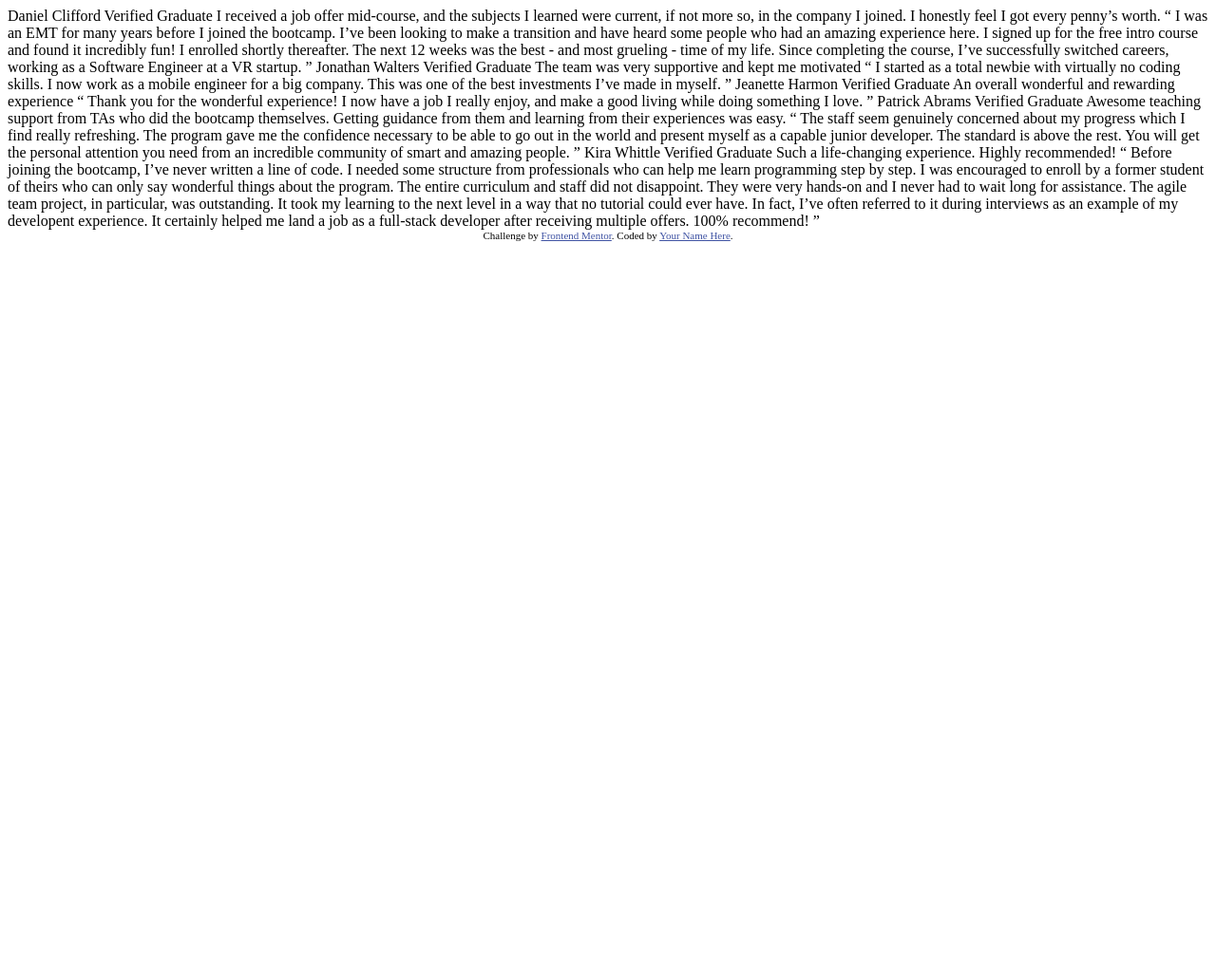
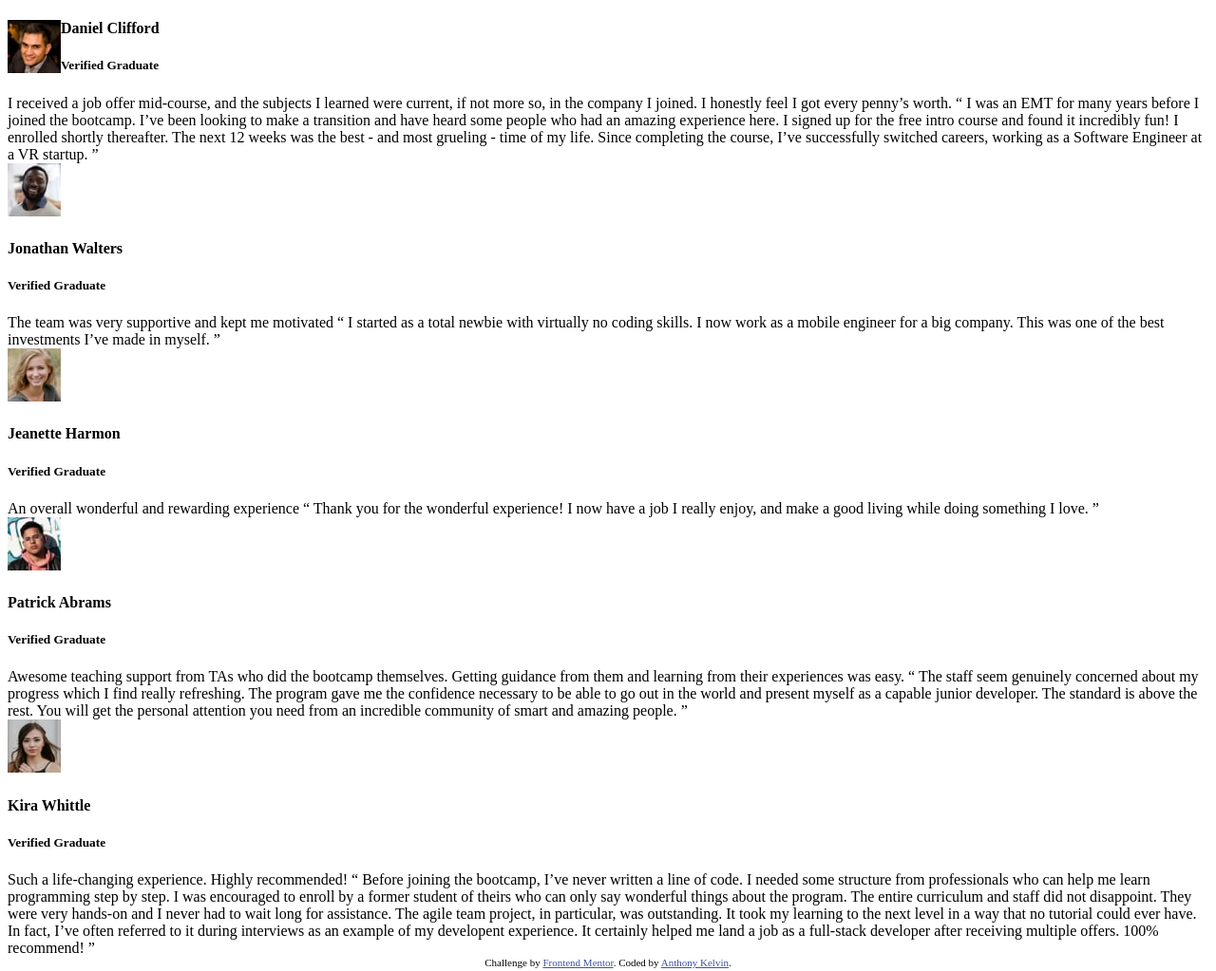
Before and after one commit to aborkelvin/startercode, a plain HTML site: page index.html in a window 1280 px wide. Shown: the whole page at 95% size. Before the commit the page ends 800 px from the top, so only its background shows below. Drawn offline with Linux system fonts and the light colour scheme.

Commit message:
modifications to the work

```diff
--- a/index.html
+++ b/index.html
@@ -6,45 +6,49 @@
 
   <link rel="icon" type="image/png" sizes="32x32" href="./images/favicon-32x32.png">
 
-  <title>Frontend Mentor | [Challenge Name Here]</title>
+  <title>Frontend Mentor | [Testimonial grids section]</title>
+  <link rel="stylesheet" href="styles.css">
+  <!-- Feel free to remove these styles or customise in your own stylesheet 👍 -->
 
-  <!-- Feel free to remove these styles or customise in your own stylesheet 👍 -->
-  <style>
-    .attribution { font-size: 11px; text-align: center; }
-    .attribution a { color: hsl(228, 45%, 44%); }
-  </style>
 </head>
 <body>
-  Daniel Clifford
-  Verified Graduate
+<div>
+  <div id="img"><img src="images/daniel.jpg" alt=" Daniel's image"> </div>
+<div id="text"> <h4>Daniel Clifford</h4>
+  <h5>Verified Graduate</h5></div>
 
-  I received a job offer mid-course, and the subjects I learned were current, if not more so,
+  <div id="thebody">I received a job offer mid-course, and the subjects I learned were current, if not more so,
   in the company I joined. I honestly feel I got every penny’s worth.
 
   “ I was an EMT for many years before I joined the bootcamp. I’ve been looking to make a
   transition and have heard some people who had an amazing experience here. I signed up
   for the free intro course and found it incredibly fun! I enrolled shortly thereafter.
   The next 12 weeks was the best - and most grueling - time of my life. Since completing
-  the course, I’ve successfully switched careers, working as a Software Engineer at a VR startup. ”
-
-  Jonathan Walters
-  Verified Graduate
+  the course, I’ve successfully switched careers, working as a Software Engineer at a VR startup. ”</div>
+</div>
+<div>
+  <img src="images/image-jonathan.jpg" alt="Jonathan's image">
+<h4>Jonathan Walters</h4>
+<h5>Verified Graduate</h5>
 
   The team was very supportive and kept me motivated
 
   “ I started as a total newbie with virtually no coding skills. I now work as a mobile engineer
   for a big company. This was one of the best investments I’ve made in myself. ”
-
-  Jeanette Harmon
-  Verified Graduate
+</div>
+<div>
+  <img src="images/jeanette.jpg" alt="Jeanette's image">
+<h4>Jeanette Harmon</h4>
+<h5>Verified Graduate</h5>
 
   An overall wonderful and rewarding experience
 
   “ Thank you for the wonderful experience! I now have a job I really enjoy, and make a good living
   while doing something I love. ”
-
-  Patrick Abrams
-  Verified Graduate
+</div>
+<div>
+<img src="images/image-patrick.jpg" alt="Patrick's image"><h4> Patrick Abrams</h4>
+<h5>Verified Graduate</h5>
 
   Awesome teaching support from TAs who did the bootcamp themselves. Getting guidance from them and
   learning from their experiences was easy.
@@ -53,9 +57,11 @@
   gave me the confidence necessary to be able to go out in the world and present myself as a capable
   junior developer. The standard is above the rest. You will get the personal attention you need from
   an incredible community of smart and amazing people. ”
-
-  Kira Whittle
-  Verified Graduate
+</div>
+<div>
+  <img src="images/image-kira.jpg" alt="Kira's image">
+<h4>Kira Whittle</h4>
+<h5>Verified Graduate</h5>
 
   Such a life-changing experience. Highly recommended!
 
@@ -67,10 +73,10 @@
   could ever have. In fact, I’ve often referred to it during interviews as an example of my developent
   experience. It certainly helped me land a job as a full-stack developer after receiving multiple offers.
   100% recommend! ”
-
+</div>
   <div class="attribution">
     Challenge by <a href="https://www.frontendmentor.io?ref=challenge" target="_blank">Frontend Mentor</a>.
-    Coded by <a href="#">Your Name Here</a>.
+    Coded by <a href="#">Anthony Kelvin</a>.
   </div>
 </body>
 </html>
--- /dev/null
+++ b/styles.css
@@ -0,0 +1,5 @@
+.attribution { font-size: 11px; text-align: center; }
+.attribution a { color: hsl(228, 45%, 44%); }
+#img{float: left;}
+#ext{float:right;}
+#thebody{clear: both;}
```
Also changed, not shown: images/daniel.jpg (renamed from images/image-daniel.jpg), images/jeanette.jpg (renamed from images/image-jeanette.jpg).
